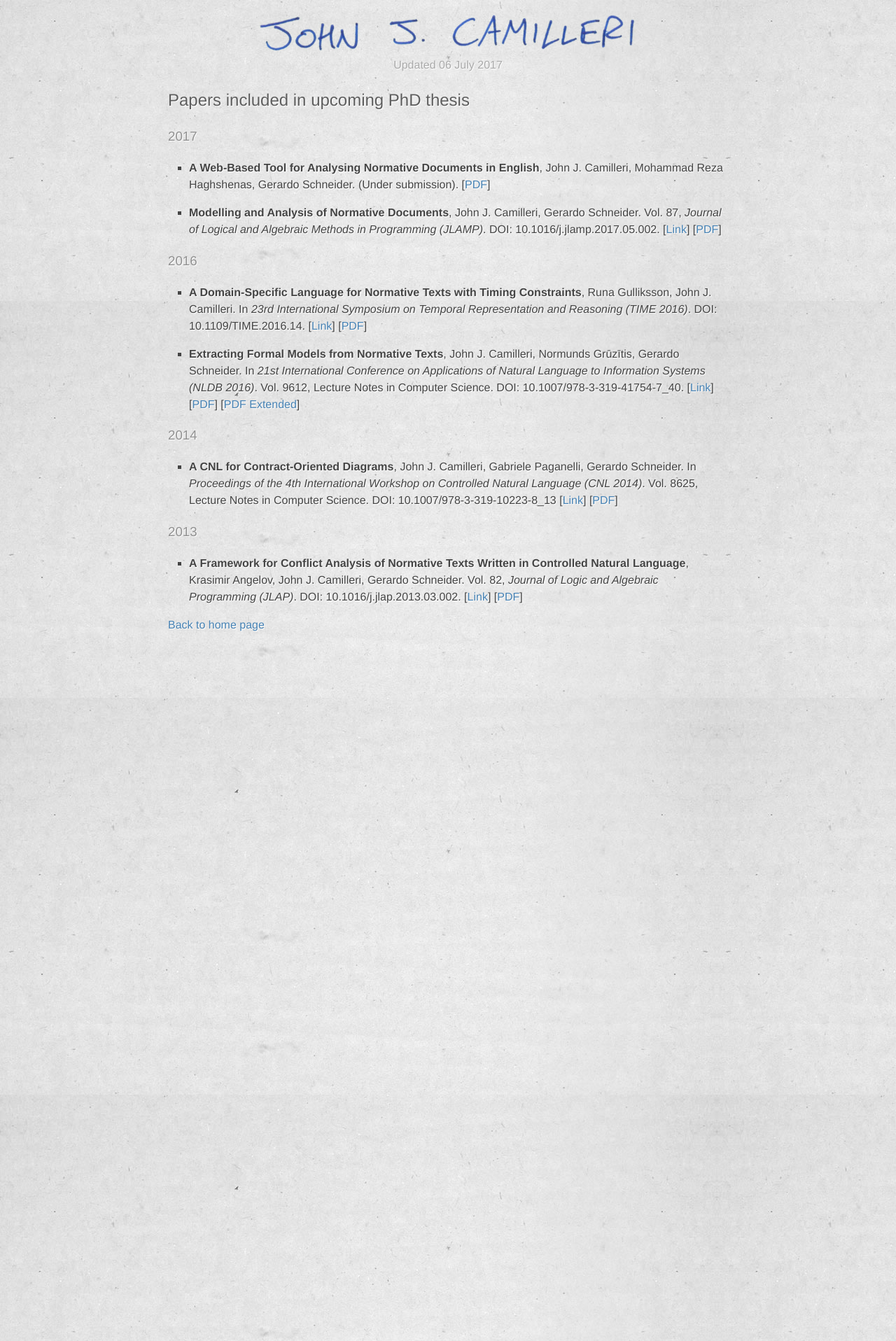
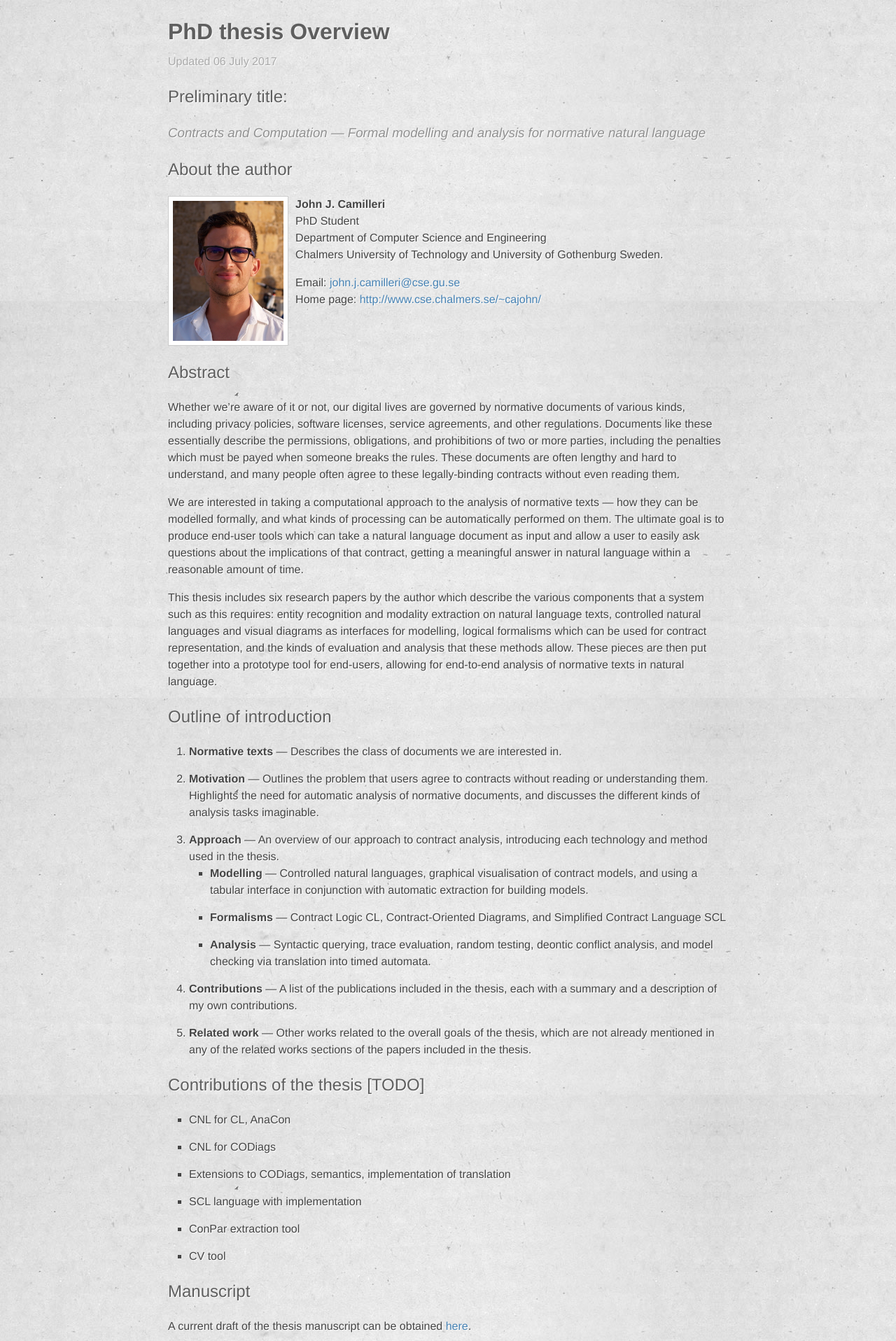
Before and after one commit to johnjcamilleri/johnjcamilleri.github.io, a Jekyll site: the page built from phd-thesis.md, in a window 1280 px wide. Shown: the top 1916 px of the page at 70% size. Built offline with Jekyll 4.4.1, drawn with Linux system fonts in a browser that asks for light colours; our own code applies the rules of GitHub Pages for plain Markdown files; some of the changed text lies outside the part shown.

Commit message:
Extend PhD page with full info

```diff
--- a/_layouts/plain.html
+++ b/_layouts/plain.html
@@ -25,7 +25,6 @@
   {% include head.html %}
   <body>
     <header>
-      <a href="{{ site.baseurl }}/"><img src="{{ site.baseurl }}/images/name.png" alt="John J. Camilleri" id="name" /></a>
     </header>
     <div class="page-content">
       {{ content }}
--- a/css/main.scss
+++ b/css/main.scss
@@ -54,6 +54,10 @@ img#name {
   width:70%;
 }
 
+h1 {
+  font-weight:600;
+  color: lighten($text-color, 10%);
+}
 h2 {
   font-weight:normal;
   color: lighten($text-color, 10%);
@@ -74,13 +78,15 @@ strong {
   text-align:center;
 }
 
-ul {
-  list-style: outside square;
+ul, ol {
   padding-left: $spacing-unit;
-
   li {
     margin-bottom: $spacing-unit/2;
   }
+}
+
+ul {
+  list-style: outside square;
 }
 
 ul.compact {
--- a/phd-thesis.md
+++ b/phd-thesis.md
@@ -2,41 +2,96 @@
 layout: plain
 ---
 
-{: .updated}
+# PhD thesis Overview
+
+{: .updated style="text-align:left"}
 Updated {{ site.time | date: "%d %B %Y" }}
 
-## Papers included in upcoming PhD thesis
+## Preliminary title:
 
-### 2017
+### _Contracts and Computation — Formal modelling and analysis for normative natural language_
 
-- **A Web-Based Tool for Analysing Normative Documents in English**, John J. Camilleri, Mohammad Reza Haghshenas, Gerardo Schneider. (Under submission).
-[[PDF](http://academic.johnjcamilleri.com/papers/ifm2017.pdf)]
+## About the author
 
-- **Modelling and Analysis of Normative Documents**, John J. Camilleri, Gerardo Schneider. Vol. 87, _Journal of Logical and Algebraic Methods in Programming (JLAMP)_. DOI: 10.1016/j.jlamp.2017.05.002.
+<img src="{{ site.baseurl }}/images/photo.jpg" alt="Profile photo" class="frame" style="float:left; height: 200px; margin:0px 10px 0px 0px" />
+
+**John J. Camilleri**
+PhD Student
+Department of Computer Science and Engineering
+Chalmers University of Technology and University of Gothenburg
+Sweden.
+
+Email: <john.j.camilleri@cse.gu.se>
+Home page: <http://www.cse.chalmers.se/~cajohn/>
+
+<div style="clear:both"></div>
+
+## Abstract
+
+Whether we're aware of it or not, our digital lives are governed by normative documents of various kinds, including privacy policies, software licenses, service agreements, and other regulations. Documents like these essentially describe the permissions, obligations, and prohibitions of two or more parties, including the penalties which must be payed when someone breaks the rules. These documents are often lengthy and hard to understand, and many people often agree to these legally-binding contracts without even reading them.
+
+We are interested in taking a computational approach to the analysis of normative texts — how they can be modelled formally, and what kinds of processing can be automatically performed on them. The ultimate goal is to produce end-user tools which can take a natural language document as input and allow a user to easily ask questions about the implications of that contract, getting a meaningful answer in natural language within a reasonable amount of time.
+
+This thesis includes six research papers by the author which describe the various components that a system such as this requires: entity recognition and modality extraction on natural language texts, controlled natural languages and visual diagrams as interfaces for modelling, logical formalisms which can be used for contract representation, and the kinds of evaluation and analysis that these methods allow. These pieces are then put together into a prototype tool for end-users, allowing for end-to-end analysis of normative texts in natural language.
+
+## Outline of introduction
+
+1. **Normative texts** — Describes the class of documents we are interested in.
+2. **Motivation** — Outlines the problem that users agree to contracts without reading or understanding them. Highlights the need for automatic analysis of normative documents, and discusses the different kinds of analysis tasks imaginable.
+3. **Approach** — An overview of our approach to contract analysis, introducing each technology and method used in the thesis.
+    - **Modelling** — Controlled natural languages, graphical visualisation of contract models, and using a tabular interface in conjunction with automatic extraction for building models.
+    - **Formalisms** — Contract Logic CL, Contract-Oriented Diagrams, and Simplified Contract Language SCL
+    - **Analysis** — Syntactic querying, trace evaluation, random testing, deontic conflict analysis, and model checking via translation into timed automata.
+4. **Contributions** — A list of the publications included in the thesis, each with a summary and a description of my own contributions.
+5. **Related work** — Other works related to the overall goals of the thesis, which are not already mentioned in any of the related works sections of the papers included in the thesis.
+
+## Contributions of the thesis [TODO]
+
+- CNL for CL, AnaCon
+- CNL for CODiags
+- Extensions to CODiags, semantics, implementation of translation
+- SCL language with implementation
+- ConPar extraction tool
+- CV tool
+
+## Manuscript
+
+A current draft of the thesis manuscript can be obtained [here](http://www.cse.chalmers.se/~cajohn/phd-thesis-draft.pdf).
+
+## Publications included
+
+{: type="I"}
+1. **Modelling and Analysis of Normative Documents**, John J. Camilleri, Gerardo Schneider. Vol. 87, _Journal of Logical and Algebraic Methods in Programming_. 2017. DOI: 10.1016/j.jlamp.2017.05.002.
 [[Link](http://dx.doi.org/10.1016/j.jlamp.2017.05.002)]
 [[PDF](http://academic.johnjcamilleri.com/papers/jlamp2017.pdf)]
 
-### 2016
-
-- **A Domain-Specific Language for Normative Texts with Timing Constraints**, Runa Gulliksson, John J. Camilleri. In _23rd International Symposium on Temporal Representation and Reasoning (TIME 2016)_. DOI: 10.1109/TIME.2016.14.
+2. **A Domain-Specific Language for Normative Texts with Timing Constraints**, Runa Gulliksson, John J. Camilleri. In _23rd International Symposium on Temporal Representation and Reasoning (TIME 2016)_. DOI: 10.1109/TIME.2016.14. 2016.
 [[Link](http://dx.doi.org/10.1109/TIME.2016.14)]
 [[PDF](http://academic.johnjcamilleri.com/papers/time2016.pdf)]
 
-- **Extracting Formal Models from Normative Texts**, John J. Camilleri, Normunds Grūzītis, Gerardo Schneider. In _21st International Conference on Applications of Natural Language to Information Systems (NLDB 2016)_. Vol. 9612, Lecture Notes in Computer Science. DOI: 10.1007/978-3-319-41754-7_40.
+3. **A Framework for Conflict Analysis of Normative Texts Written in Controlled Natural Language**, Krasimir Angelov, John J. Camilleri, Gerardo Schneider. Vol. 82, _Journal of Logic and Algebraic Programming_. DOI: 10.1016/j.jlap.2013.03.002. 2013.
+[[Link](http://dx.doi.org/10.1016/j.jlap.2013.03.002)]
+[[PDF](http://academic.johnjcamilleri.com/papers/jlap2013.pdf)]
+
+4. **A CNL for Contract-Oriented Diagrams**, John J. Camilleri, Gabriele Paganelli, Gerardo Schneider. In _Proceedings of the 4th International Workshop on Controlled Natural Language (CNL 2014)_. Vol. 8625, Lecture Notes in Computer Science. DOI: 10.1007/978-3-319-10223-8_13. 2014.
+[[Link](http://dx.doi.org/10.1007/978-3-319-10223-8_13)]
+[[PDF](http://academic.johnjcamilleri.com/papers/cnl2014.pdf)]
+
+5. **Extracting Formal Models from Normative Texts**, John J. Camilleri, Normunds Grūzītis, Gerardo Schneider. In _21st International Conference on Applications of Natural Language to Information Systems (NLDB 2016)_. Vol. 9612, Lecture Notes in Computer Science. DOI: 10.1007/978-3-319-41754-7_40. 2016.
 [[Link](http://dx.doi.org/10.1007/978-3-319-41754-7_40)]
 [[PDF](http://academic.johnjcamilleri.com/papers/nldb2016.pdf)]
 [[PDF Extended](http://academic.johnjcamilleri.com/papers/nldb2016extended.pdf)]
 
-### 2014
+6. **A Web-Based Tool for Analysing Normative Documents in English**, John J. Camilleri, Mohammad Reza Haghshenas, Gerardo Schneider. (Under submission). 2017.
+[[PDF](http://academic.johnjcamilleri.com/papers/ifm2017.pdf)]
 
-- **A CNL for Contract-Oriented Diagrams**, John J. Camilleri, Gabriele Paganelli, Gerardo Schneider. In _Proceedings of the 4th International Workshop on Controlled Natural Language (CNL 2014)_. Vol. 8625, Lecture Notes in Computer Science. DOI: 10.1007/978-3-319-10223-8_13
-[[Link](http://dx.doi.org/10.1007/978-3-319-10223-8_13)]
-[[PDF](http://academic.johnjcamilleri.com/papers/cnl2014.pdf)]
+## Personal contributions to each publication
 
-### 2013
-
-- **A Framework for Conflict Analysis of Normative Texts Written in Controlled Natural Language**, Krasimir Angelov, John J. Camilleri, Gerardo Schneider. Vol. 82, _Journal of Logic and Algebraic Programming (JLAP)_. DOI: 10.1016/j.jlap.2013.03.002.
-[[Link](http://dx.doi.org/10.1016/j.jlap.2013.03.002)]
-[[PDF](http://academic.johnjcamilleri.com/papers/jlap2013.pdf)]
-
-[Back to home page](index.html)
+{: type="I"}
+1. The changes to the formalism, the definition of the trace semantics, the entire implementation of the translation back-end, and the work on the case study.
+2. The design of the language and its semantics, as well as the overall approach towards the translation into NTA.
+3. Implementing the AnaCon tool, which uses a GF grammar to parse CNL contracts into expressions in CL, passes these expressions into the CLAN tool, and renders any potential counter-examples back into CNL using the same grammar.
+I also worked on applying to the tool to the two case studies described in the article.
+4. The complete design of the CNL, along with the web-based CNL editing tool and back-end conversion tools.
+5. Consulting on the system's heuristic rules, the design of the experiments, and carrying out the evaluation.
+6. The design of the workflow and system architecture, as well as the implementation of the back-end server.
```
